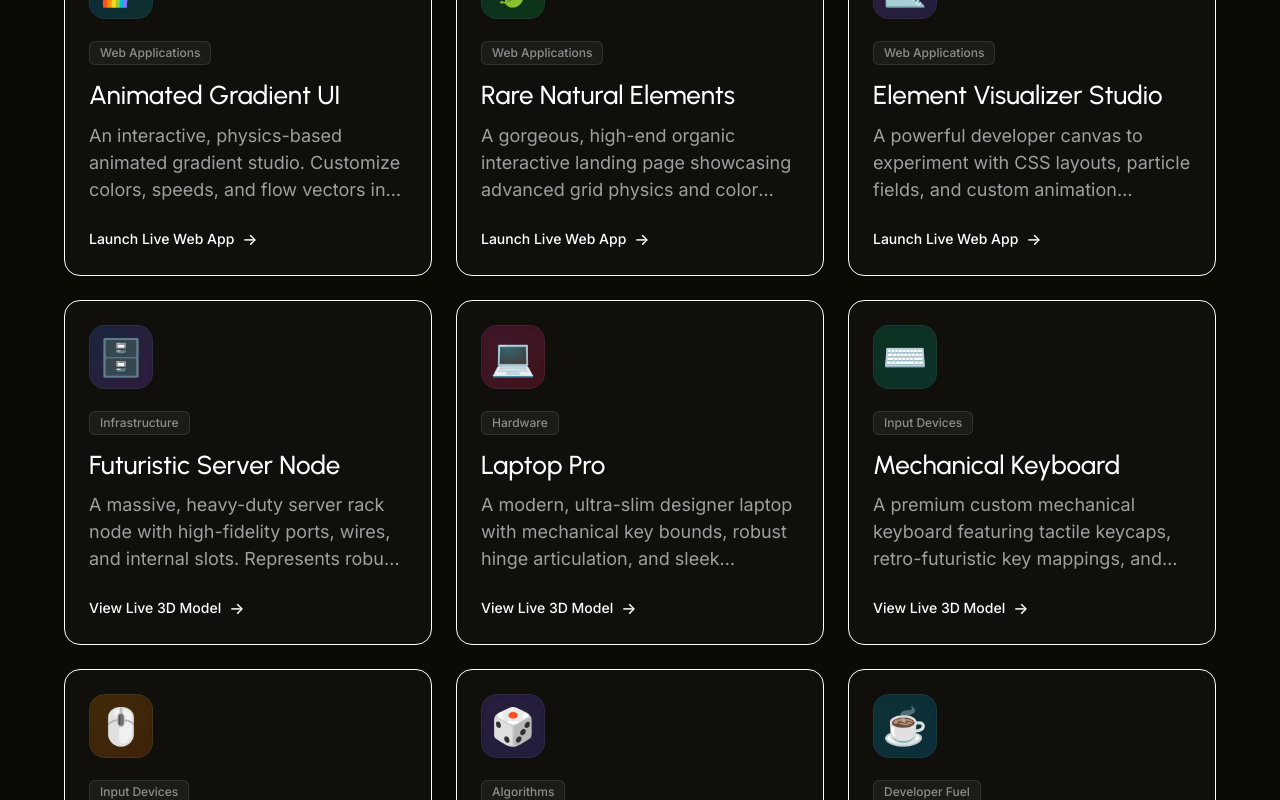
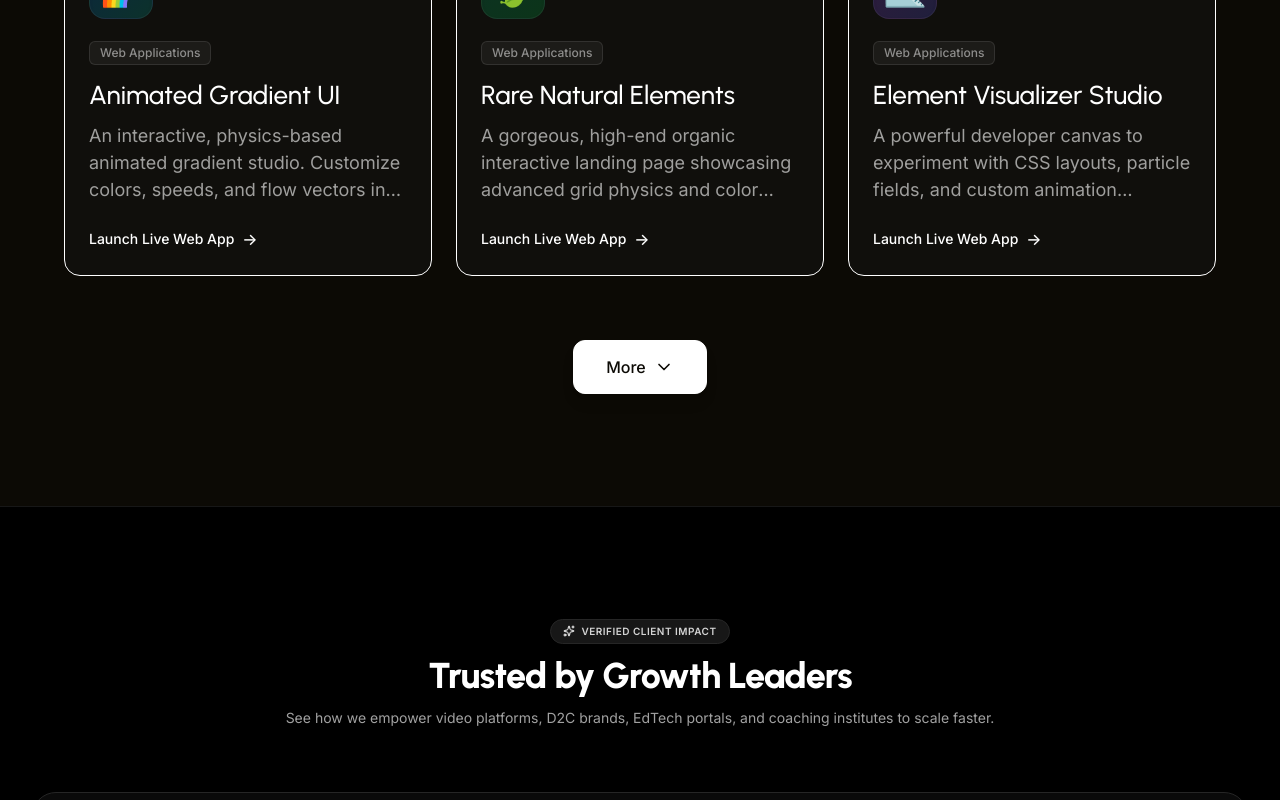
Before and after one commit to Satya-Prakash-Dwivedi/fastlaunch, a React (Vite) app: page / in a window 1280 px wide. Shown: the part 6956-7756 px from the top of the page. Built offline with nearby package versions, Linux system fonts and the light colour scheme; no server answers.

Commit message:
feat: remove Cta31 section and collapse 3D Playground to top 3 items with More button

```diff
--- a/src/App.jsx
+++ b/src/App.jsx
@@ -12,7 +12,6 @@ import { PlaygroundPage } from './components/playground/playground-page';
 import { PortfolioPage } from './components/portfolio/portfolio-page';
 import { Testimonial17 } from './components/home/testimonial-17';
 import { Stats54 } from './components/home/stats-54';
-import { Cta31 } from './components/home/cta-31';
 import { Cta32 } from './components/home/cta-32';
 import { Faq4 } from './components/home/faq-04';
 import { Footer1 } from './components/footer-01';
@@ -110,7 +109,6 @@ const Home = () => (
     <PlaygroundTeaser />
     <Testimonial17 />
     <Stats54 />
-    <Cta31 />
     <Cta32 />
     <Faq4 />
   </>
--- a/src/components/home/playground-teaser.jsx
+++ b/src/components/home/playground-teaser.jsx
@@ -1,10 +1,11 @@
 "use client";
 
-import React from "react";
+import React, { useState } from "react";
 import { Card } from "@/components/ui/card";
 import { Button } from "@/components/ui/button";
 import { useTranslation } from "react-i18next";
 import { Link } from "react-router-dom";
+import { ChevronDown } from "lucide-react";
 
 const TEASER_MODELS = [
   {
@@ -94,6 +95,10 @@ const TEASER_MODELS = [
 
 export function PlaygroundTeaser() {
   const { t } = useTranslation();
+  const [showMore, setShowMore] = useState(false);
+
+  const visibleModels = showMore ? TEASER_MODELS : TEASER_MODELS.slice(0, 3);
+
   return (
     <section id="playground" className="px-[5%] py-16 md:py-24 lg:py-28 scheme-7 alternate logo-alt border-t border-scheme-border/10">
       <div className="container">
@@ -114,8 +119,8 @@ export function PlaygroundTeaser() {
         </div>
 
         {/* Teaser Assets Grid */}
-        <div className="grid grid-cols-1 sm:grid-cols-2 lg:grid-cols-3 xl:grid-cols-4 gap-6 items-stretch mb-12 md:mb-16">
-          {TEASER_MODELS.map((model) => (
+        <div className="grid grid-cols-1 sm:grid-cols-2 lg:grid-cols-3 xl:grid-cols-3 gap-6 items-stretch mb-12 md:mb-16">
+          {visibleModels.map((model) => (
             <a
               key={model.id}
               href={`#/playground?id=${model.id}`}
@@ -154,7 +159,8 @@ export function PlaygroundTeaser() {
             </a>
           ))}
 
-          {/* Call To Action Box (Sits as the 8th grid item to balance the 7 models!) */}
+          {/* Call To Action Box (Only shown when expanded) */}
+          {showMore && (
             <div className="flex flex-col justify-between p-6 rounded-card border border-dashed border-scheme-border/40 bg-neutral-950/20 text-center items-center justify-center min-h-[300px]">
               <div className="space-y-4">
                 <div className="size-14 rounded-full bg-scheme-accent/10 border border-scheme-accent/20 flex items-center justify-center text-2xl mx-auto">
@@ -178,10 +184,21 @@ export function PlaygroundTeaser() {
                 </Link>
               </Button>
             </div>
+          )}
         </div>
 
-        {/* Large Centered CTA Button */}
+        {/* Action Button: "More" when collapsed, "Launch Full Sandbox" when expanded */}
         <div className="flex justify-center">
+          {!showMore ? (
+            <Button
+              onClick={() => setShowMore(true)}
+              variant="alternate"
+              className="px-8 py-3.5 text-base font-bold shadow-lg hover:scale-[1.02] flex items-center gap-2 cursor-pointer"
+            >
+              {t('playgroundTeaser.more', 'More')}
+              <ChevronDown className="w-5 h-5" />
+            </Button>
+          ) : (
             <Button
               asChild
               variant="alternate"
@@ -192,6 +209,7 @@ export function PlaygroundTeaser() {
                 <span className="text-xl">➔</span>
               </Link>
             </Button>
+          )}
         </div>
 
       </div>
```
Lines whose indentation alone changed are shown as unchanged.
